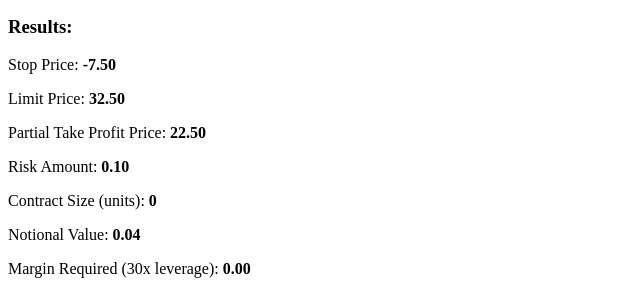
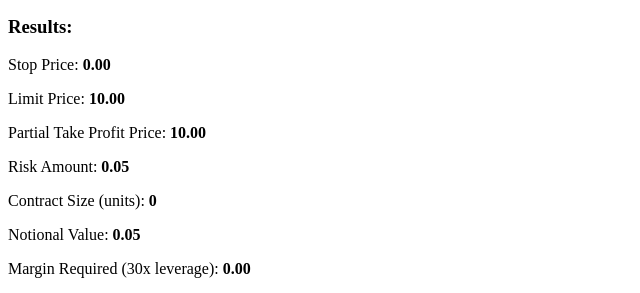
Before and after one commit to loccers99/USDJPY-Calc, a plain HTML site: page index.html in a window 1280 px wide. Both pictures are taken after typing "5", "5", "5" into the empty fields and a click on the button "Calculate". Shown: the part 284-577 px from the top of the page, 0-640 px from the left. Drawn offline with Linux system fonts and the light colour scheme.

Commit message:
Update index.html

```diff
--- a/index.html
+++ b/index.html
@@ -32,10 +32,10 @@
             const leverage = parseFloat(document.getElementById('leverage').value);
             const tradeDirection = document.getElementById('tradeDirection').value;
 
-            const stopMultiplier = 2.5;
-            const limitMultiplier = 5.5;
-            const partialTPMultiplier = 3.5;
-            const riskPercent = 0.02;
+            const stopMultiplier = 1;
+            const limitMultiplier = 1;
+            const partialTPMultiplier = 1;
+            const riskPercent = 0.01;
 
             const stopDistance = atr * stopMultiplier;
             const limitDistance = atr * limitMultiplier;
```
